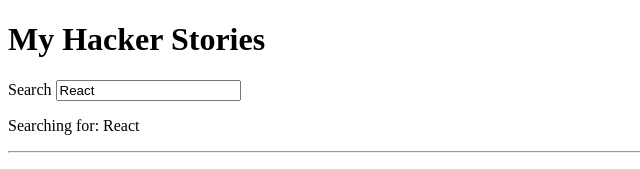
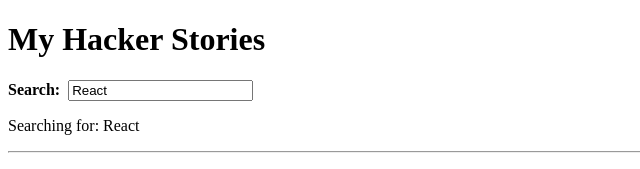
Before and after one commit to 23-kartikey/hacker-stories, a React (Vite) app in the folder hacker-stories/: page / in a window 1280 px wide. Shown: the top 169 px of the page, without its empty margins (0-640 px from the left). Built offline with nearby package versions, Linux system fonts and the light colour scheme; the HTML template or start-up script is replaced by a standard one.

Commit message:
fixes: adjusted types for scalability

```diff
--- a/hacker-stories/src/App.tsx
+++ b/hacker-stories/src/App.tsx
@@ -42,14 +42,14 @@ const App=()=>{
 
   const [searchTerm, setSearchTerm]=useStorageItem('search', 'React');
 
-  const handleSearch=(term: string)=>{
-    setSearchTerm(term);
+  const handleSearch=(event: React.ChangeEvent<HTMLInputElement>)=>{
+    setSearchTerm(event.target.value);
   }
 
   return(
     <div>
       <h1>My Hacker Stories</h1>
-      <InputWithLabel id="search" label="Search" value={searchTerm} type="text" handleInput={handleSearch} />
+      <InputWithLabel id="search" value={searchTerm} type="text" handleInput={handleSearch}><strong>Search: </strong></InputWithLabel>
       <p>Searching for: {searchTerm}</p>
       <hr />
       <List list={stories.filter(story=>story.title.toLowerCase().includes(searchTerm.toLowerCase()))} />
@@ -86,21 +86,21 @@ const List=({list}: ListProps)=>(
     );
   }
 
-type SearchProps={
+type InputWithLabelProps={
     id:string,
-    label: string,
     value: string,
-    type: string,
-    handleInput:(searchTerm: string)=>void;
+    type?: string,
+    handleInput: (event: React.ChangeEvent<HTMLInputElement>) => void,
+    children: React.ReactNode;
   }
 
-const InputWithLabel=({ id, label, value, type="text", handleInput}:SearchProps)=>{
+const InputWithLabel=({ id, value, type="text", handleInput, children}: InputWithLabelProps)=>{
 
   return (
     <>
-      <label htmlFor={id}>{label}</label>
+      <label htmlFor={id}>{children}</label>
       &nbsp;
-      <input type={type} id="search" value={value} onChange={(event)=>handleInput(event.target.value)} />
+      <input type={type} id={id} value={value} onChange={handleInput} />
     </>
   );
 }
```
